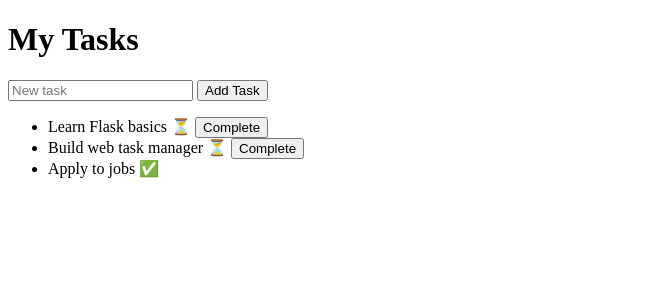
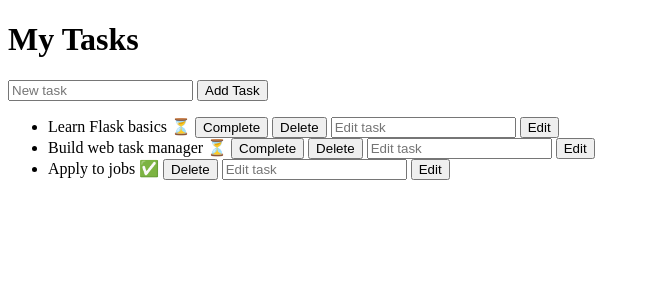
Before and after one commit to helloren9/web-task-manager, a Flask app: page / in a window 1280 px wide. Shown: the top 300 px of the page, without its empty margins (0-650 px from the left). Run offline with Flask 3, Linux system fonts and the light colour scheme.

Commit message:
Add edit task functionality and persist tasks with JSON storage

```diff
--- a/app.py
+++ b/app.py
@@ -1,15 +1,24 @@
 from flask import Flask, render_template, request, redirect, url_for
+import json
+import os
 
 app = Flask(__name__)
+TASKS_FILE = "tasks.json"
 
-tasks = [
-    {"id": 1, "description": "Learn Flask basics", "completed": False},
-    {"id": 2, "description": "Build web task manager", "completed": False},
-    {"id": 3, "description": "Apply to jobs", "completed": True},
-]
+def load_tasks():
+    if not os.path.exists(TASKS_FILE):
+        return []
+
+    with open(TASKS_FILE, "r") as f:
+        return json.load(f)
+
+def save_tasks(tasks):
+    with open(TASKS_FILE, "w") as f:
+        json.dump(tasks, f, indent=2)
 
 @app.route("/")
 def home():
+    tasks = load_tasks()
     return render_template("index.html", tasks=tasks)
 
 @app.route("/add", methods=["POST"])
@@ -19,21 +28,53 @@ def add_task():
     if not description or not description.strip():
         return redirect(url_for("home"))
 
-    new_id = len(tasks) + 1
+    tasks = load_tasks()
+    new_id = max([t["id"] for t in tasks], default=0) + 1
+
     tasks.append({
         "id": new_id,
         "description": description,
         "completed": False
     })
+
+    save_tasks(tasks)
     return redirect(url_for("home"))
 
 @app.route("/complete/<int:task_id>", methods=["POST"])
 def complete_task(task_id):
+    tasks = load_tasks()
+
     for task in tasks:
         if task["id"] == task_id:
             task["completed"] = True
             break
 
+    save_tasks(tasks)
+    return redirect(url_for("home"))
+
+@app.route("/edit/<int:task_id>", methods=["POST"])
+def edit_task(task_id):
+    new_description = request.form.get("description")
+
+    if not new_description or not new_description.strip():
+        return redirect(url_for("home"))
+
+    tasks = load_tasks()
+
+    for task in tasks:
+        if task["id"] == task_id:
+            task["description"] = new_description
+            break
+
+    save_tasks(tasks)
+    return redirect(url_for("home"))
+
+@app.route("/delete/<int:task_id>", methods=["POST"])
+def delete_task(task_id):
+    tasks = load_tasks()
+    tasks = [task for task in tasks if task["id"] != task_id]
+
+    save_tasks(tasks)
     return redirect(url_for("home"))
 
 if __name__ == "__main__":
--- /dev/null
+++ b/tasks.json
@@ -0,0 +1,17 @@
+[
+  {
+    "id": 1,
+    "description": "Learn Flask basics",
+    "completed": false
+  },
+  {
+    "id": 2,
+    "description": "Build web task manager",
+    "completed": false
+  },
+  {
+    "id": 3,
+    "description": "Apply to jobs",
+    "completed": true
+  }
+]
--- a/templates/index.html
+++ b/templates/index.html
@@ -25,6 +25,20 @@
                         <button type="submit">Complete</button>
                     </form>
                 {% endif %}
+
+                <form method="POST" action="/delete/{{ task['id'] }}" style="display: inline;">
+                    <button type="submit">Delete</button>
+                </form>
+
+                <form method="POST" action="/edit/{{ task['id'] }}" style="display: inline;">
+                    <input
+                        type="text"
+                        name="description"
+                        placeholder="Edit task"
+                        required
+                    >
+                    <button type="submit">Edit</button>
+                </form>
             </li>
         {% endfor %}
     </ul>
```
